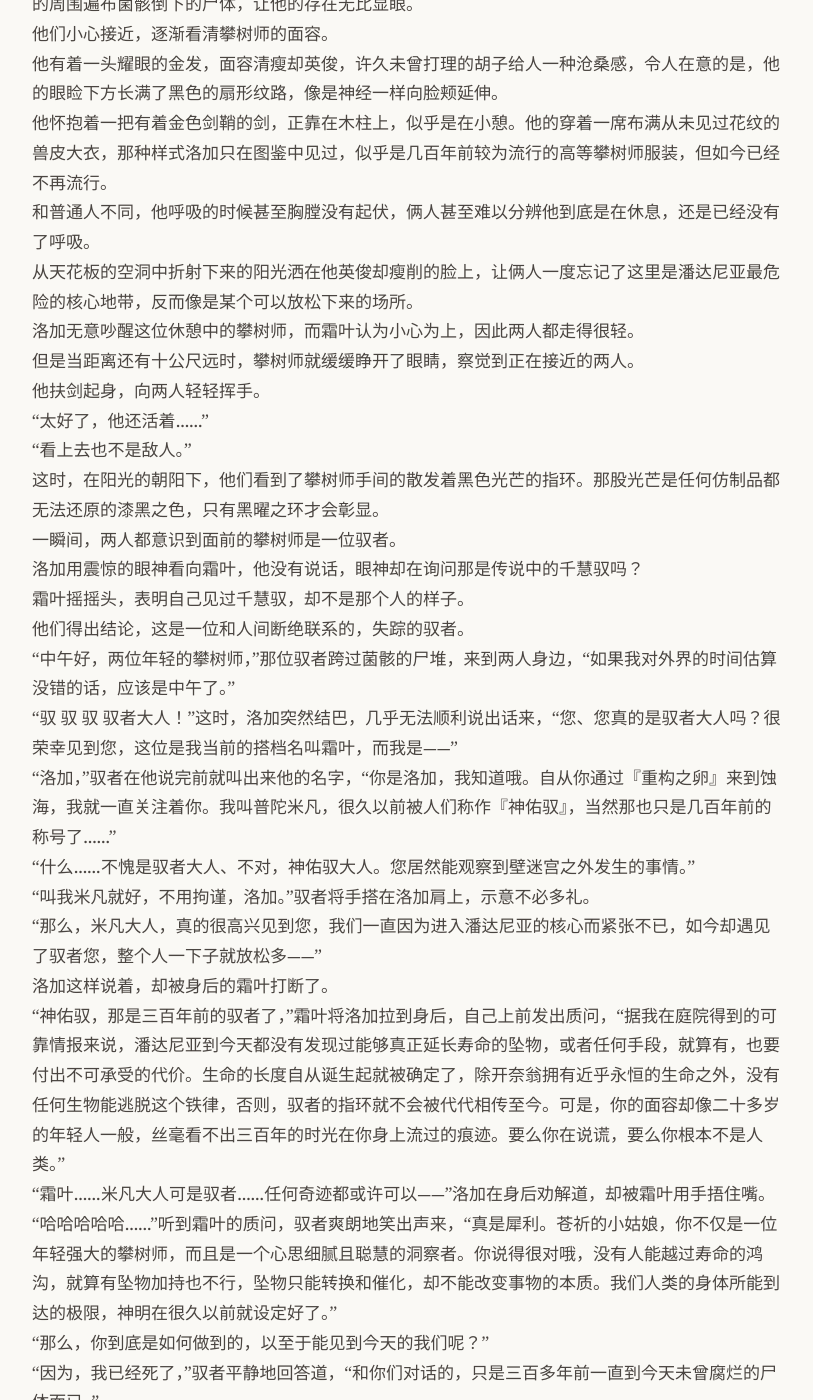
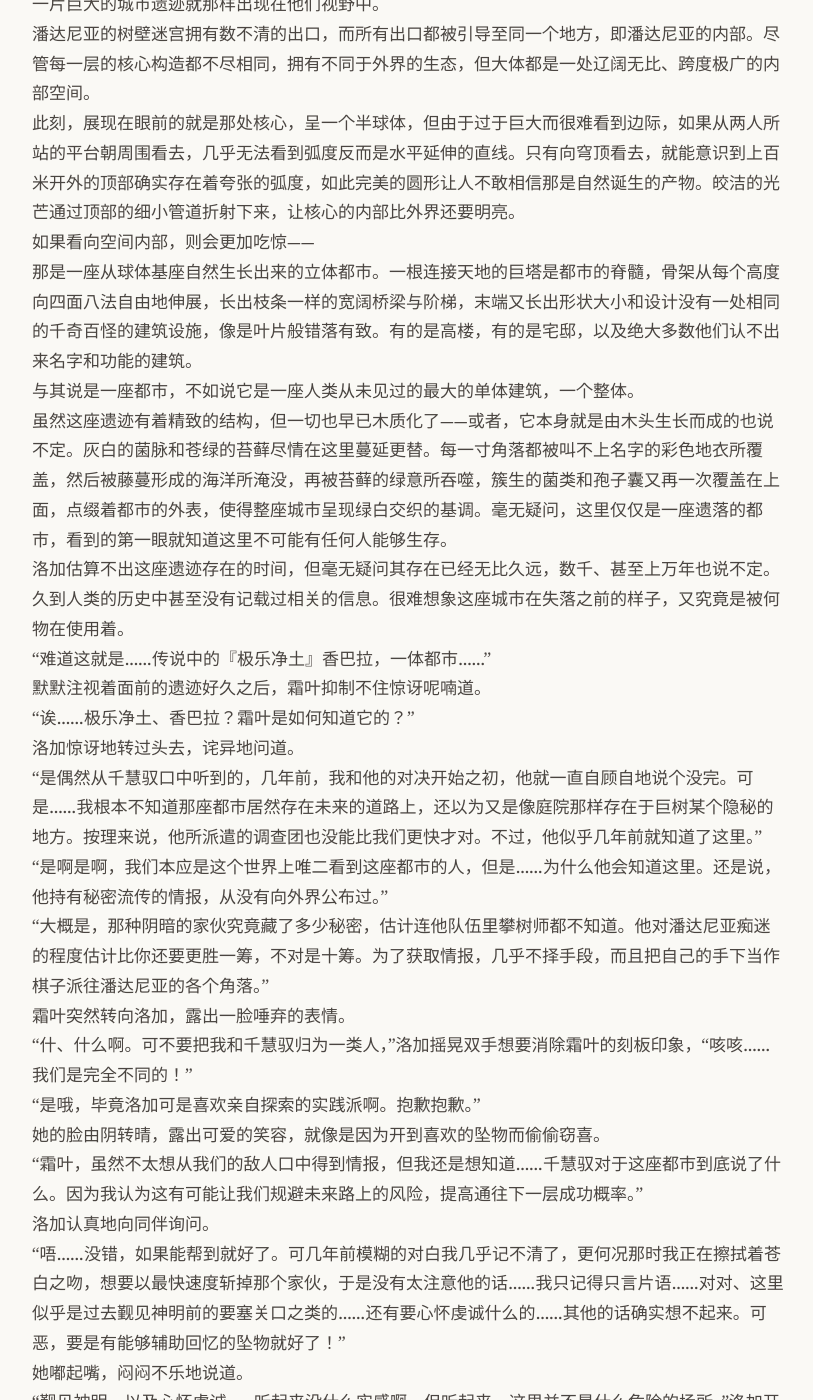
Before and after one commit to yihenc/yihenc.github.io, a Jekyll site: the page built from _posts/2026-03-03-驭者.md, in a window 1280 px wide and 1400 px high, scrolled down 213 px. Shown: the whole window, without its empty margins (232-1045 px from the left). Built offline with Jekyll 4.4.1, drawn with Linux system fonts in a browser that asks for light colours; nearby versions of some CDN libraries; some of the changed text lies outside the part shown.

Commit message:
Update: 驭者

```diff
--- a/_posts/2026-03-03-驭者.md
+++ b/_posts/2026-03-03-驭者.md
@@ -3,6 +3,65 @@ layout: post
 title: "驭者"
 date: 2026-03-03 00:00 +0000
 ---
+当再次睁眼时，面前所见之物不由得让自己停止了呼吸。
+一片巨大的城市遗迹就那样出现在他们视野中。
+潘达尼亚的树壁迷宫拥有数不清的出口，而所有出口都被引导至同一个地方，即潘达尼亚的内部。尽管每一层的核心构造都不尽相同，拥有不同于外界的生态，但大体都是一处辽阔无比、跨度极广的内部空间。
+此刻，展现在眼前的就是那处核心，呈一个半球体，但由于过于巨大而很难看到边际，如果从两人所站的平台朝周围看去，几乎无法看到弧度反而是水平延伸的直线。只有向穹顶看去，就能意识到上百米开外的顶部确实存在着夸张的弧度，如此完美的圆形让人不敢相信那是自然诞生的产物。皎洁的光芒通过顶部的细小管道折射下来，让核心的内部比外界还要明亮。
+如果看向空间内部，则会更加吃惊——
+那是一座从球体基座自然生长出来的立体都市。一根连接天地的巨塔是都市的脊髓，骨架从每个高度向四面八法自由地伸展，长出枝条一样的宽阔桥梁与阶梯，末端又长出形状大小和设计没有一处相同的千奇百怪的建筑设施，像是叶片般错落有致。有的是高楼，有的是宅邸，以及绝大多数他们认不出来名字和功能的建筑。
+与其说是一座都市，不如说它是一座人类从未见过的最大的单体建筑，一个整体。
+虽然这座遗迹有着精致的结构，但一切也早已木质化了——或者，它本身就是由木头生长而成的也说不定。灰白的菌脉和苍绿的苔藓尽情在这里蔓延更替。每一寸角落都被叫不上名字的彩色地衣所覆盖，然后被藤蔓形成的海洋所淹没，再被苔藓的绿意所吞噬，簇生的菌类和孢子囊又再一次覆盖在上面，点缀着都市的外表，使得整座城市呈现绿白交织的基调。毫无疑问，这里仅仅是一座遗落的都市，看到的第一眼就知道这里不可能有任何人能够生存。
+洛加估算不出这座遗迹存在的时间，但毫无疑问其存在已经无比久远，数千、甚至上万年也说不定。久到人类的历史中甚至没有记载过相关的信息。很难想象这座城市在失落之前的样子，又究竟是被何物在使用着。
+“难道这就是……传说中的『极乐净土』香巴拉，一体都市……”
+默默注视着面前的遗迹好久之后，霜叶抑制不住惊讶呢喃道。
+“诶……极乐净土、香巴拉？霜叶是如何知道它的？”
+洛加惊讶地转过头去，诧异地问道。
+“是偶然从千慧驭口中听到的，几年前，我和他的对决开始之初，他就一直自顾自地说个没完。可是……我根本不知道那座都市居然存在未来的道路上，还以为又是像庭院那样存在于巨树某个隐秘的地方。按理来说，他所派遣的调查团也没能比我们更快才对。不过，他似乎几年前就知道了这里。”
+“是啊是啊，我们本应是这个世界上唯二看到这座都市的人，但是……为什么他会知道这里。还是说，他持有秘密流传的情报，从没有向外界公布过。”
+“大概是，那种阴暗的家伙究竟藏了多少秘密，估计连他队伍里攀树师都不知道。他对潘达尼亚痴迷的程度估计比你还要更胜一筹，不对是十筹。为了获取情报，几乎不择手段，而且把自己的手下当作棋子派往潘达尼亚的各个角落。”
+霜叶突然转向洛加，露出一脸唾弃的表情。
+“什、什么啊。可不要把我和千慧驭归为一类人，”洛加摇晃双手想要消除霜叶的刻板印象，“咳咳……我们是完全不同的！”
+“是哦，毕竟洛加可是喜欢亲自探索的实践派啊。抱歉抱歉。”
+她的脸由阴转晴，露出可爱的笑容，就像是因为开到喜欢的坠物而偷偷窃喜。
+“霜叶，虽然不太想从我们的敌人口中得到情报，但我还是想知道……千慧驭对于这座都市到底说了什么。因为我认为这有可能让我们规避未来路上的风险，提高通往下一层成功概率。”
+洛加认真地向同伴询问。
+“唔……没错，如果能帮到就好了。可几年前模糊的对白我几乎记不清了，更何况那时我正在擦拭着苍白之吻，想要以最快速度斩掉那个家伙，于是没有太注意他的话……我只记得只言片语……对对、这里似乎是过去觐见神明前的要塞关口之类的……还有要心怀虔诚什么的……其他的话确实想不起来。可恶，要是有能够辅助回忆的坠物就好了！”
+她嘟起嘴，闷闷不乐地说道。
+“觐见神明，以及心怀虔诚……听起来没什么实感啊。但听起来，这里并不是什么危险的场所。”洛加开朗地指向两人前方，那里是天花板的正中央，有一处巨大的扇形结构异常醒目，看起来就是通往上层的地方。
+“香巴拉的结构决定了我们很容易就能通过它延伸的结构通向那里，爬楼梯就可以。也就是说……不用纠结，就这样一鼓作气，直接冲到定顶点怎么样？”
+“完全赞成。我们难道是……速通流派？”
+“速通潘达尼亚，真是好想法呢霜叶！没有时间观光香巴拉了，如果翻过这层云海，下一层到底是不是潘达尼亚的顶点呢，真的好期待啊——从来没有人去过那里，究竟是潘达尼亚第十层，还是新的云海……赶快出发吧。”
+兴奋地抖动身子，洛加第一个踏上了『极乐净土』香巴拉的台阶。
+“啊啊，为什么我也会跟着这么激动呢。”
+霜叶露出微笑，随即跟上了前方少年的身影。
+
+
+-----
+
+
+
+“”
+
+
+他们问道奇妙的香味。
+
+
+
+
+
+
+
+
+然后，一个人影出现在他们面前。
+
+
+
+
+
+
+
+
+
 那是一位攀树师的身影，静静地坐靠在一根木柱上，他的身体和背后巨大的木柱显得渺小，但他的周围遍布菌骸倒下的尸体，让他的存在无比显眼。
 他们小心接近，逐渐看清攀树师的面容。
 他有着一头耀眼的金发，面容清瘦却英俊，许久未曾打理的胡子给人一种沧桑感，令人在意的是，他的眼睑下方长满了黑色的扇形纹路，像是神经一样向脸颊延伸。
```
